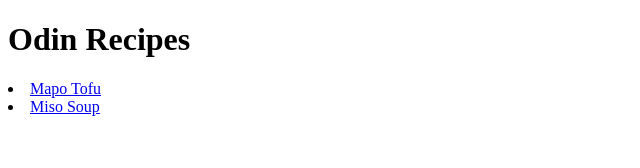
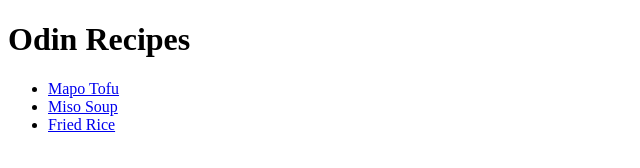
Before and after one commit to s2hirley/odin-recipes, a plain HTML site: page index.html in a window 1280 px wide. Shown: the whole page, without its empty margins (0-640 px from the left). Drawn offline with Linux system fonts and the light colour scheme.

Commit message:
Add link to fried rice page, fix formatting

```diff
--- a/index.html
+++ b/index.html
@@ -8,12 +8,13 @@
 </head>
 <body>
     <h1>Odin Recipes</h1>
-    <uo>
+    <ul>
     <li><a href="./recipes/mapotofu.html">Mapo Tofu</a></li>
 
     <li><a href="./recipes/misosoup.html">Miso Soup</a></li>
 
+    <li><a href="./recipes/friedrice.html">Fried Rice</a></li>
 
-    </uo>
+    </ul>
 </body>
 </html>
```
